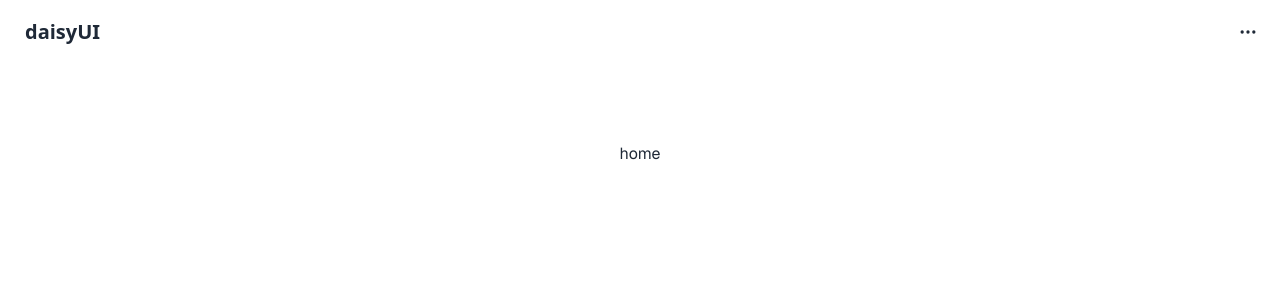
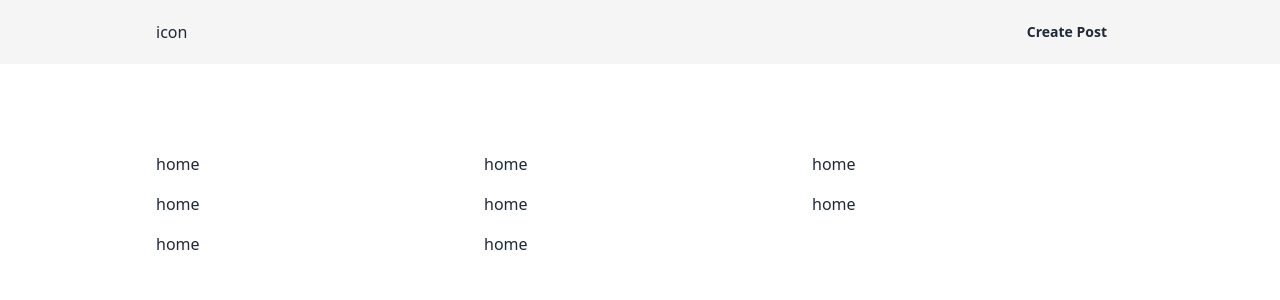
Before and after one commit to ElmanZeynalov/Next.js-Blog-App-with-Prisma-and-Tanstack-React-Query, a Next.js app: page / in a window 1280 px wide. Shown: the top 300 px of the page. Built offline with nearby package versions, Linux system fonts and the light colour scheme.

Commit message:
styling main page

```diff
--- a/src/app/layout.tsx
+++ b/src/app/layout.tsx
@@ -25,10 +25,10 @@ export default function RootLayout({
 }>) {
 	return (
 		<html lang="en">
-
 			<body className={`${geistSans.variable} ${geistMono.variable} antialiased`}>
 			<Navbar/>
-			{children}</body>
+			<div className='container h-full pt-12'>{children}</div>
+			</body>
 		</html>
 	);
 }
--- a/src/app/page.tsx
+++ b/src/app/page.tsx
@@ -1,7 +1,14 @@
 export default function Home() {
 	return (
-		<div className="grid grid-rows-[20px_1fr_20px] items-center justify-items-center min-h-screen p-8 pb-20 gap-16 sm:p-20 font-[family-name:var(--font-geist-sans)]">
+		<main className='grid items-center justify-center md:grid-cols-2 lg:grid-cols-3 gap-4 mt-10'>
 			<h1>home</h1>
-		</div>
+			<h1>home</h1>
+			<h1>home</h1>
+			<h1>home</h1>
+			<h1>home</h1>
+			<h1>home</h1>
+			<h1>home</h1>
+			<h1>home</h1>
+		</main>
 	);
 }
--- a/src/components/Navbar.tsx
+++ b/src/components/Navbar.tsx
@@ -1,26 +1,19 @@
 import React from 'react';
+import Link from 'next/link';
 
 function Navbar() {
 	return (
-		<div className="navbar bg-base-100">
-			<div className="flex-1">
-				<a className="btn btn-ghost text-xl">daisyUI</a>
+		<div className="navbar bg-neutral-100">
+			<div className="container">
+				<div className="flex-1">
+					<Link href='/'>icon</Link>
+				</div>
+				<div className="flex-none">
+
+					<Link href="/create" className='btn btn-ghost'>Create Post</Link>
+				</div>
 			</div>
-			<div className="flex-none">
-				<button className="btn btn-square btn-ghost">
-					<svg
-						xmlns="http://www.w3.org/2000/svg"
-						fill="none"
-						viewBox="0 0 24 24"
-						className="inline-block h-5 w-5 stroke-current">
-						<path
-							strokeLinecap="round"
-							strokeLinejoin="round"
-							strokeWidth="2"
-							d="M5 12h.01M12 12h.01M19 12h.01M6 12a1 1 0 11-2 0 1 1 0 012 0zm7 0a1 1 0 11-2 0 1 1 0 012 0zm7 0a1 1 0 11-2 0 1 1 0 012 0z"></path>
-					</svg>
-				</button>
-			</div>
+
 		</div>
 	);
 }
--- a/tailwind.config.ts
+++ b/tailwind.config.ts
@@ -13,6 +13,13 @@ export default {
 				foreground: 'var(--foreground)',
 			},
 		},
+		container:{
+			center: true,
+			padding: '1rem',
+			screens:{
+				'2xl':'1000px'
+			}
+		}
 	},
 	plugins: [
 		require('daisyui'),
```
